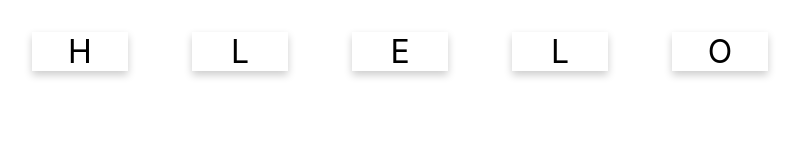
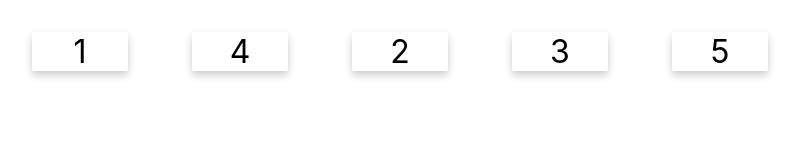
Before and after one commit to 6310110490/3SA03, a React (Create React App) app: page / in a window 1280 px wide. Shown: the top 160 px of the page, without its empty margins (0-805 px from the left). Built offline with nearby package versions, Linux system fonts and the light colour scheme.

Commit message:
1.Add Number

```diff
--- a/src/App.js
+++ b/src/App.js
@@ -2,7 +2,7 @@ import React from 'react';
 import './App.css';
 import WordCard from './WordCard';
 
-const word = "Hello";
+const word = "12345";
 function App() {
     return (
         <div>
--- a/src/WordCard.js
+++ b/src/WordCard.js
@@ -2,12 +2,13 @@ import React, { useState } from "react";
 import CharacterCard from "./CharacterCard";
 import _ from 'lodash';
 
-const prepareStateFromWord = (given_word) => {
-    let word = given_word.toUpperCase()
+const prepareStateFromWord = (word) => {
     let chars = _.shuffle(Array.from(word))
+    let ToNum = chars.map(Number)
     return {
         word,
         chars,
+        ToNum,
         attempt: 1,
         guess: '',
         completed: false
```
